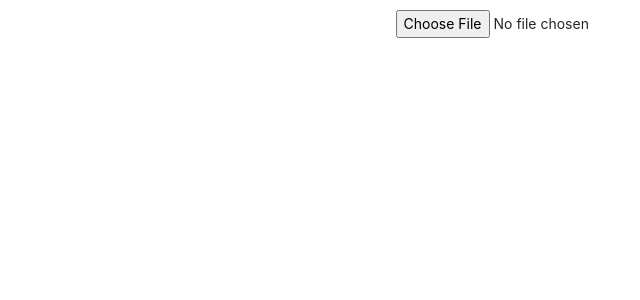
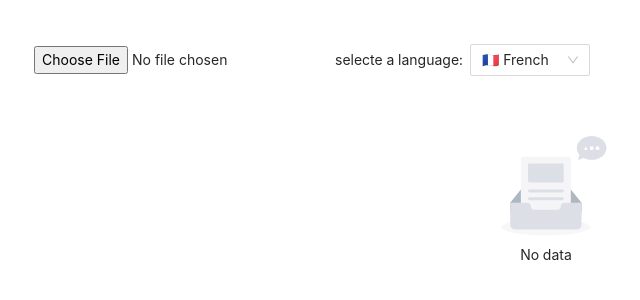
Before and after one commit to revolalex/Login-form, a Next.js app: page /csv in a window 1280 px wide. Shown: the top 300 px of the page, without its empty margins (94-734 px from the left). Built offline with nearby package versions, Linux system fonts and the light colour scheme.

Commit message:
style on upload input

```diff
--- a/components/CSV/CsvComponents.tsx
+++ b/components/CSV/CsvComponents.tsx
@@ -2,9 +2,9 @@ import { useState } from "react";
 import EditTable from "./Table/EditTable";
 import SelectLanguageFlags from "./Table/SelectLanguageFlags/SelectLanguageFlags";
 import CsvImport from "./Import/CsvImport";
+import { Empty } from "antd";
 
-
-export type SupportLanguages = 'french' | 'english' | 'german'
+export type SupportLanguages = "french" | "english" | "german";
 
 const CsvComponents = () => {
   // State to store parsed data
@@ -14,29 +14,30 @@ const CsvComponents = () => {
   // State to store the values
   const [values, setValues] = useState([]);
   // State to store the language
-  const [lang, setLang] = useState<SupportLanguages>('french');
+  const [lang, setLang] = useState<SupportLanguages>("french");
 
   const onSelectFlag = (l: SupportLanguages) => {
-    setLang(l)
+    setLang(l);
   };
-
 
   return (
     <div>
-      <CsvImport
-        setParsedData={setParsedData}
-        setTableRows={setTableRows}
-        setValues={setValues}
-      />
       <br />
       <br />
-
-      {tableRows.length > 0 && values.length > 0 && (
-        <div style={{ width: "80%", margin: "auto" }}>
-          <SelectLanguageFlags onSelectFlag={onSelectFlag} />
-          <EditTable values={values} tableRows={tableRows} lang={lang}/>
-        </div>
-      )}
+      <div style={{ width: "80%", margin: "auto" }}>
+        <CsvImport
+          setParsedData={setParsedData}
+          setTableRows={setTableRows}
+          setValues={setValues}
+        />
+        selecte a language: &nbsp;
+        <SelectLanguageFlags onSelectFlag={onSelectFlag} />
+        {tableRows.length > 0 && values.length > 0 ? (
+          <EditTable values={values} tableRows={tableRows} lang={lang} />
+        ) : (
+          <Empty style={{ margin: 60 }} />
+        )}
+      </div>
     </div>
   );
 };
--- a/components/CSV/Export/ExportCsv.tsx
+++ b/components/CSV/Export/ExportCsv.tsx
@@ -5,7 +5,7 @@ import { SupportLanguages } from "../CsvComponents";
 
 const ExportCsv = (props: { data: any[]; disabled: boolean, lang: SupportLanguages }) => {
   const { data, disabled, lang} = props;
-  console.log("exportCsv data", data);
+
 
   const headers = [
     { label: "id", key: "id" },
@@ -15,7 +15,7 @@ const ExportCsv = (props: { data: any[]; disabled: boolean, lang: SupportLanguag
 
   return (
     <>
-      <CSVLink data={props.data} headers={headers} filename={`${lang}_Translate`}>
+      <CSVLink data={data} headers={headers} filename={`${lang}_Translate`}>
         <Tooltip title="Edit all the traduction to enabled the button">
           <Button type="primary" ghost disabled={disabled}>
             Export csv
--- a/components/CSV/Import/CsvImport.tsx
+++ b/components/CSV/Import/CsvImport.tsx
@@ -41,7 +41,7 @@ const CsvImport = (props: {
         name="file"
         onChange={changeHandler}
         accept=".csv"
-        style={{ display: "block", margin: "10px auto" }}
+        // style={{ display: "block", margin: "10px auto" }}
       />
     </>
   );
```
Also changed, not shown: components/CSV/Table/EditTable.tsx (+4 -4 lines).
